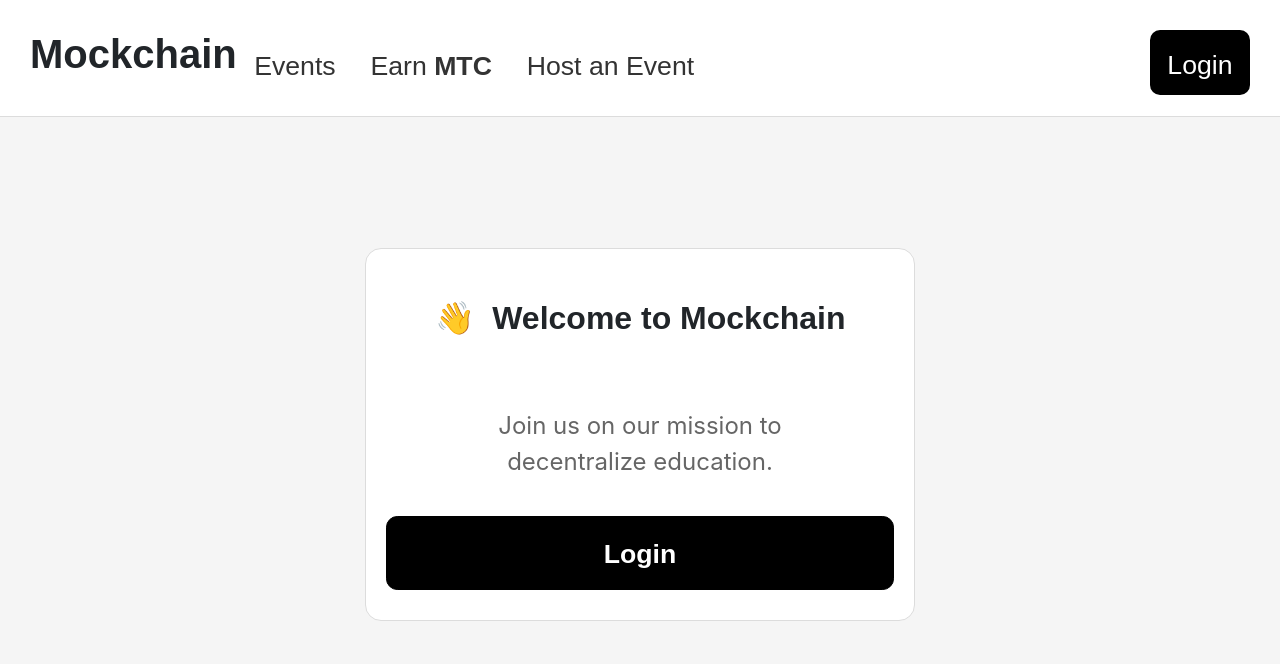
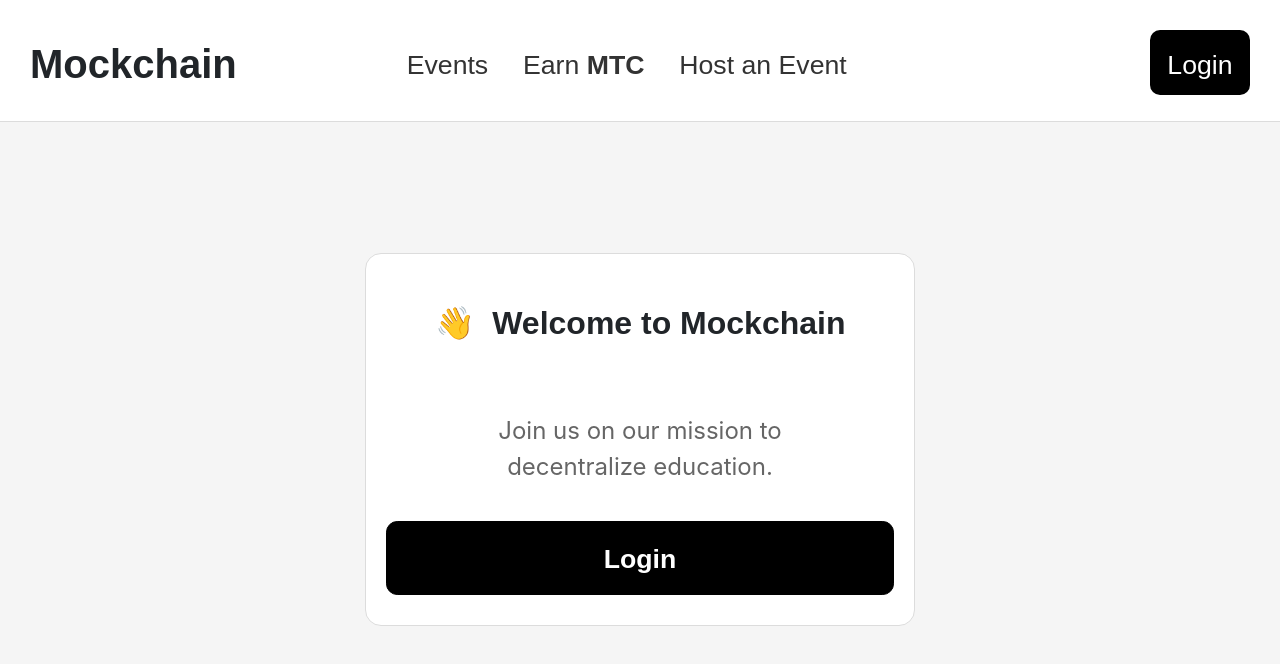
Before and after one commit to mgsium/mockchain, a React app in the folder frontend/: page / in a window 1280 px wide. Shown: the top 664 px of the page. Built offline with nearby package versions, Linux system fonts and the light colour scheme; what webfontloader would draw is missing.

Commit message:
Fixed Navbar Alignment

```diff
--- a/frontend/package.json
+++ b/frontend/package.json
@@ -18,6 +18,7 @@
     "@fortawesome/free-solid-svg-icons": "^5.13.0",
     "@fortawesome/react-fontawesome": "^0.1.10",
     "@types/webfontloader": "^1.6.32",
+    "netlify-identity-widget": "^1.9.1",
     "source-map-loader": "^1.0.0"
   },
   "devDependencies": {
--- a/frontend/src/components/pages/template/Template.tsx
+++ b/frontend/src/components/pages/template/Template.tsx
@@ -15,8 +15,8 @@ export default class Template extends React.Component<Props, State> {
         return (
             <div className={cx( Styles.globalStyles )}>
                 <div className={cx( Styles.navbarStyles )}>
-                    <h1 style={{ fontWeight: 900, marginBottom: 0, display: "inline-block" }}>Mockchain</h1>
-                    <span className="ml-auto mr-auto">
+                    <h1 style={{ fontWeight: 900, marginBottom: 0, display: "inline-block", verticalAlign: "top", paddingTop: 10 }} className={cx( Styles.headerStyles )}>Mockchain</h1>
+                    <div style={{ display: "inline-block", width: "calc(100vw - 500px)" }}>
                         <div className={cx( Styles.navPanel )}>
                             {/** FOR LATER
                              * <NavBtn to="/about">About</NavBtn>
@@ -25,9 +25,9 @@ export default class Template extends React.Component<Props, State> {
                             <NavBtn to="/earn">Earn <span><strong>MTC</strong></span></NavBtn>
                             <NavBtn to="/host">Host an Event</NavBtn>
                         </div>
-                        <span style={{ float: "right" }}>
-                            <NavBtn to="/" isSecondary>Login</NavBtn>
-                        </span>
+                    </div>
+                    <span style={{ float: "right" }}>
+                        <NavBtn to="/" isSecondary>Login</NavBtn>
                     </span>
                 </div>
                 <hr style={{ margin: 0, width: "calc(100% - 40px)", marginLeft: "auto", marginRight: "auto" }} hidden/>
--- a/frontend/src/components/pages/template/TemplateStyles.tsx
+++ b/frontend/src/components/pages/template/TemplateStyles.tsx
@@ -14,7 +14,8 @@ const Styles = {
         border-bottom: 1px solid #dcdcdc;
     `,
     navPanel: css`
-        display: inline-block;
+        display: table;
+        margin: 0 auto;
     `,
     linkStyles: css`
         &, &:visited, &:hover, &:active {
@@ -41,6 +42,9 @@ const Styles = {
             background: black;
             color: white;
         }
+    `,
+    headerStyles: css`
+
     `
 };
 
```
Also changed, not shown: 1 other file (tests, documents, lock files or other folders).
